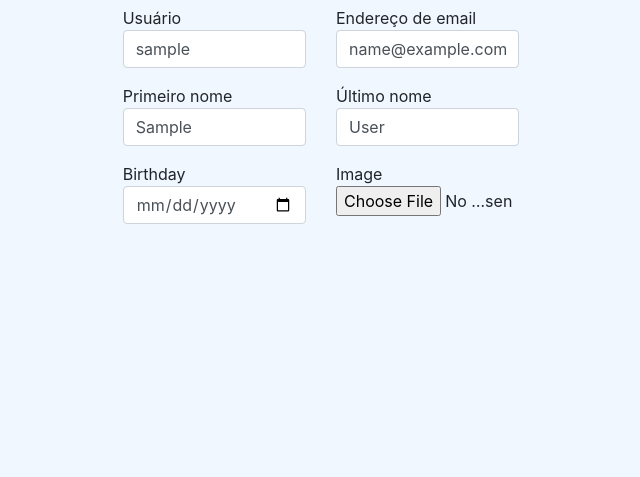
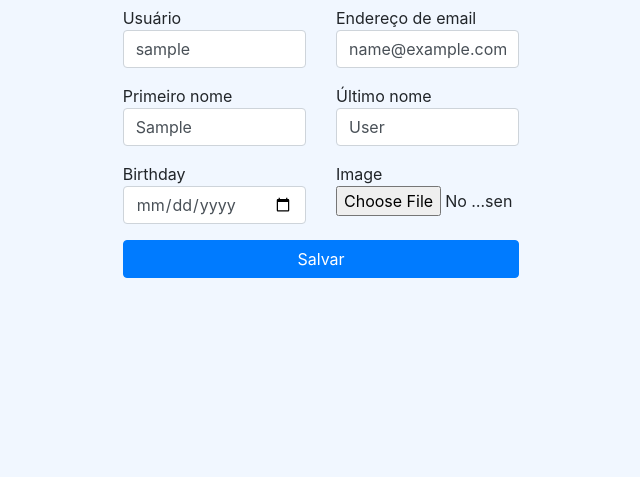
Before and after one commit to Emersoninho/clinic_medic, a Django app: page /profile/edit/ in a window 1280 px wide. Shown: the part 209-686 px from the top of the page, without its empty margins (319-959 px from the left). Run offline with Django 5.2, Linux system fonts and the light colour scheme; the visitor is signed in with stand-in values (Sample User, id 1); data comes from the database, SQL or seed files in the repository; some libraries are stand-ins or nearby versions.

Commit message:
template
profile de user atual

```diff
--- a/medicSearch/templates/user/profile.html
+++ b/medicSearch/templates/user/profile.html
@@ -29,6 +29,7 @@
                         {% endif %}
                     {% endfor %}
                 </div>
+                <button type="submit" class="btn btn-primary">Salvar</button>
             </form>
         </div>
     </div>
```
